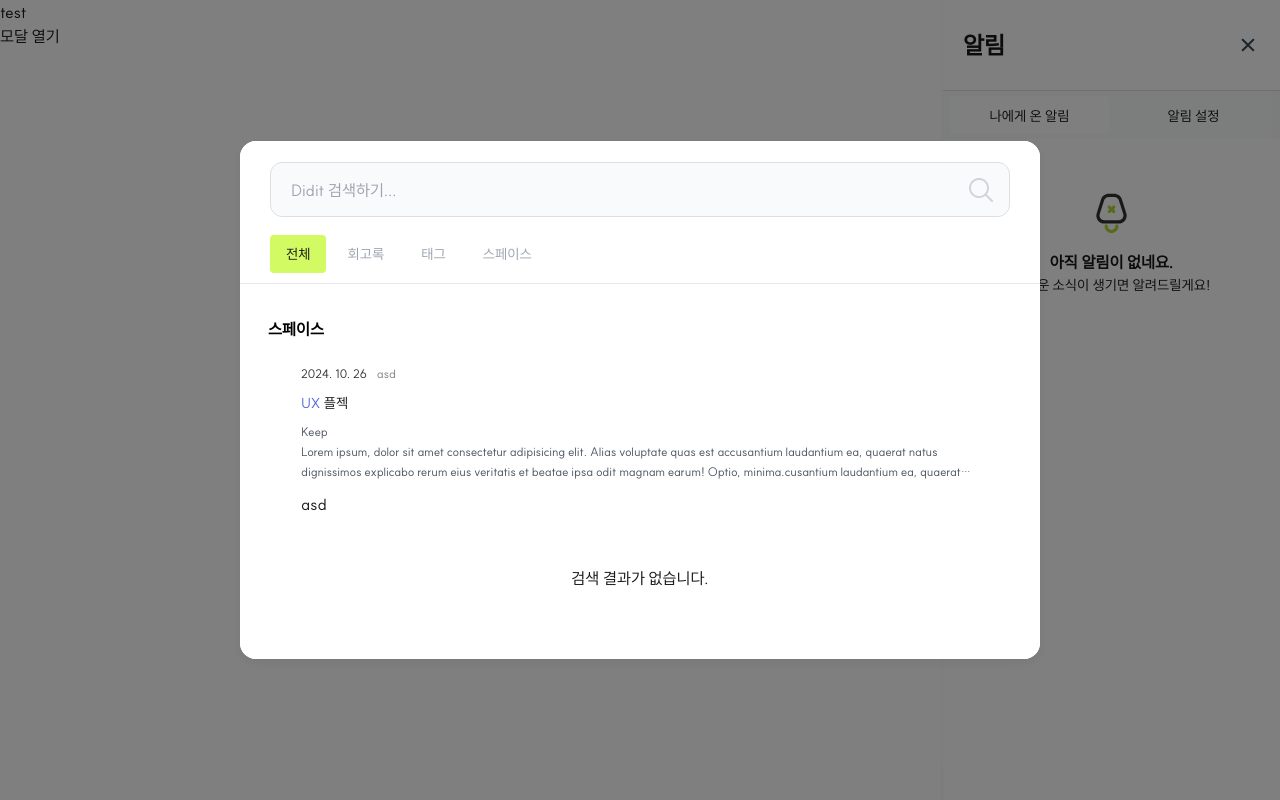
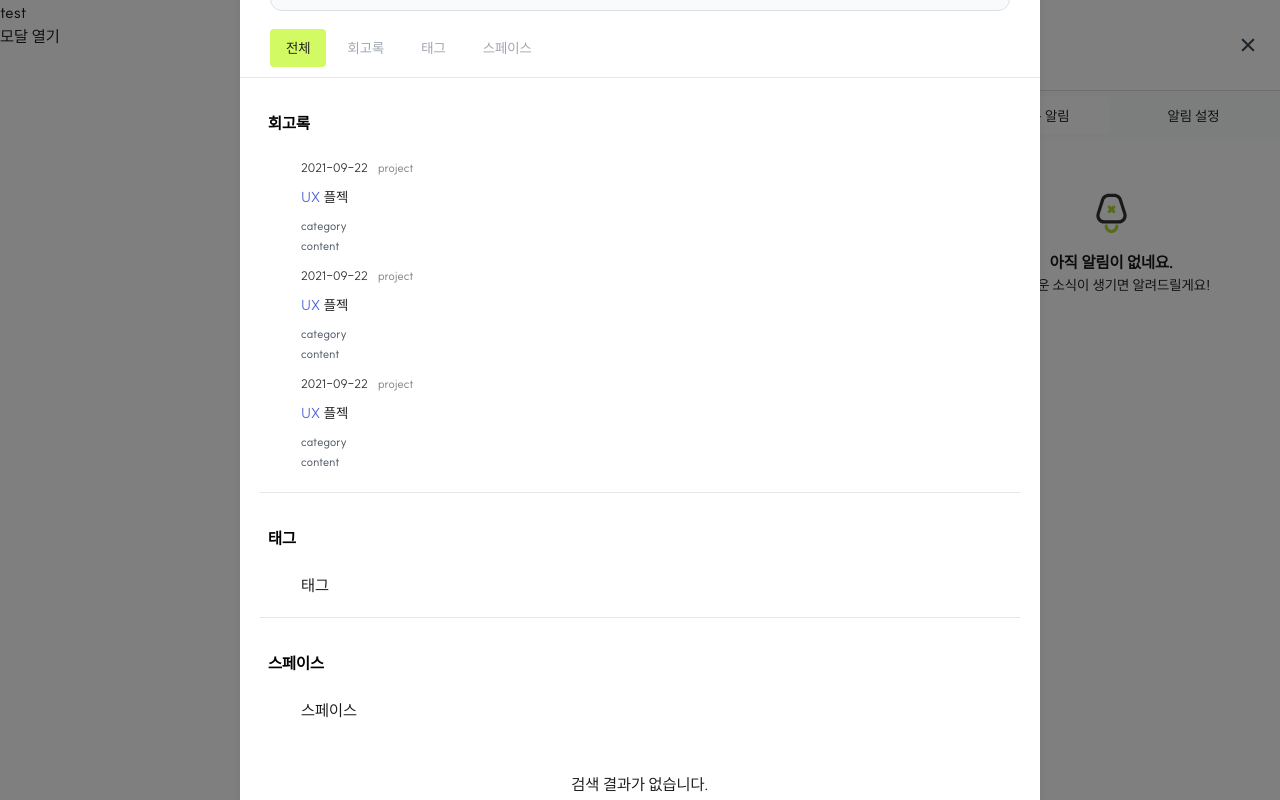
Before and after one commit to muzi55/didit, a Next.js app: page / in a window 1280 px wide. Built offline with nearby package versions, Linux system fonts and the light colour scheme.

Commit message:
component: Memoir 및 DateTimeAndProject 컴포넌트 추가

```diff
--- /dev/null
+++ b/src/app/_components/search/DateTimeAndProject.tsx
@@ -0,0 +1,21 @@
+import React from "react";
+
+// TODO 해당 DATE 값이 무엇이 오는지 모르기 때문에 추후 time 태그 속성 수정
+export function DateTimeAndProject({
+	dateTime,
+	project,
+}: {
+	dateTime: string;
+	project: string;
+}) {
+	return (
+		<div className="flex text-bodyExtraSmall500 gap-[10px]">
+			<time className="text-[var(--search-datetime)]" dateTime={dateTime}>
+				{dateTime}
+			</time>
+			<p className="text-bodyExtraSmall400 text-[var(--search-project)]">
+				{project}
+			</p>
+		</div>
+	);
+}
--- /dev/null
+++ b/src/app/_components/search/Memoir.tsx
@@ -0,0 +1,32 @@
+import React from "react";
+
+import { DateTimeAndProject } from "./DateTimeAndProject";
+
+interface MemoirProps {
+	dateTime: string;
+	project: string;
+	search: string | React.ReactNode;
+	category: string;
+	content: string;
+}
+export default function Memoir({
+	dateTime,
+	project,
+	search,
+	category,
+	content,
+}: MemoirProps) {
+	return (
+		<div className="flex flex-col gap-[8px]">
+			<DateTimeAndProject dateTime={dateTime} project={project} />
+			<h4 className="text-bodySmall500">
+				{/* <span className="text-tertiary">UX</span> 플젝 */}
+				{search}
+			</h4>
+			<div className="text-dark-4 text-bodyExtraSmall400">
+				<p>{category}</p>
+				<p className="line-clamp-2">{content}</p>
+			</div>
+		</div>
+	);
+}
--- a/src/app/_components/search/Search.tsx
+++ b/src/app/_components/search/Search.tsx
@@ -1,5 +1,6 @@
 import React, { useState } from "react";
 
+import Memoir from "./Memoir";
 import SearchEmpty from "./SearchEmpty";
 import SearchInput from "./SearchInput";
 import SearchSection from "./SearchSection";
@@ -18,9 +19,29 @@ export default function Search() {
 				<div className="">
 					<SearchTabs activeIndex={activeIndex} setActiveIndex={setActiveIndex}>
 						<SearchTabs.Tab title="전체">
-							<SearchSection title="스페이스">asd</SearchSection>
-
-							<SearchEmpty />
+							<div className="px-[20px]">
+								<SearchSection title="회고록">
+									{[1, 2, 3].map(el => (
+										<Memoir
+											key={el}
+											dateTime="2021-09-22"
+											project="project"
+											search={
+												<span>
+													<span className="text-tertiary">UX</span> 플젝
+												</span>
+											}
+											category="category"
+											content="content"
+										/>
+									))}
+								</SearchSection>
+								<hr />
+								<SearchSection title="태그">태그</SearchSection>
+								<hr />
+								<SearchSection title="스페이스">스페이스</SearchSection>
+								<SearchEmpty />
+							</div>
 						</SearchTabs.Tab>
 						<SearchTabs.Tab title="회고록">
 							<SearchSection title="스페이스">asd</SearchSection>
--- a/src/app/_components/search/SearchSection.tsx
+++ b/src/app/_components/search/SearchSection.tsx
@@ -8,46 +8,11 @@ interface SearchSectionProps {
 }
 export default function SearchSection({ children, title }: SearchSectionProps) {
 	return (
-		<section className="flex flex-col gap-[10px] p-[20px]">
+		<section className="flex flex-col gap-[10px] py-[20px]">
 			<h3 className="pl-[8px] py-[13px] text-bodyMedium600 text-black">
 				{title}
 			</h3>
-			<ul className="flex flex-col gap-[10px] px-[41px]">
-				<Memoir />
-				{children}
-			</ul>
+			<ul className="flex flex-col gap-[10px] px-[41px]">{children}</ul>
 		</section>
 	);
 }
-
-const Memoir = () => {
-	return (
-		<div className="flex flex-col gap-[8px]">
-			<div className="flex text-bodyExtraSmall500 gap-[10px]">
-				<time
-					className="text-[var(--search-datetime)]"
-					dateTime={"2024. 10. 26"}
-				>
-					2024. 10. 26
-				</time>
-				<p className="text-bodyExtraSmall400 text-[var(--search-project)]">
-					asd
-				</p>
-			</div>
-			<h4 className="text-bodySmall500">
-				<span className="text-tertiary">UX</span> 플젝
-			</h4>
-			<div className="text-dark-4 text-bodyExtraSmall400">
-				<p>Keep</p>
-				<p className="line-clamp-2">
-					Lorem ipsum, dolor sit amet consectetur adipisicing elit. Alias
-					voluptate quas est accusantium laudantium ea, quaerat natus
-					dignissimos explicabo rerum eius veritatis et beatae ipsa odit magnam
-					earum! Optio, minima.cusantium laudantium ea, quaerat natus
-					dignissimos explicabo rerum eius veritatis et beatae ipsa odit magnam
-					earum! Optio, minima.
-				</p>
-			</div>
-		</div>
-	);
-};
```
Also changed, not shown: src/app/_components/search/utils.ts (added).
